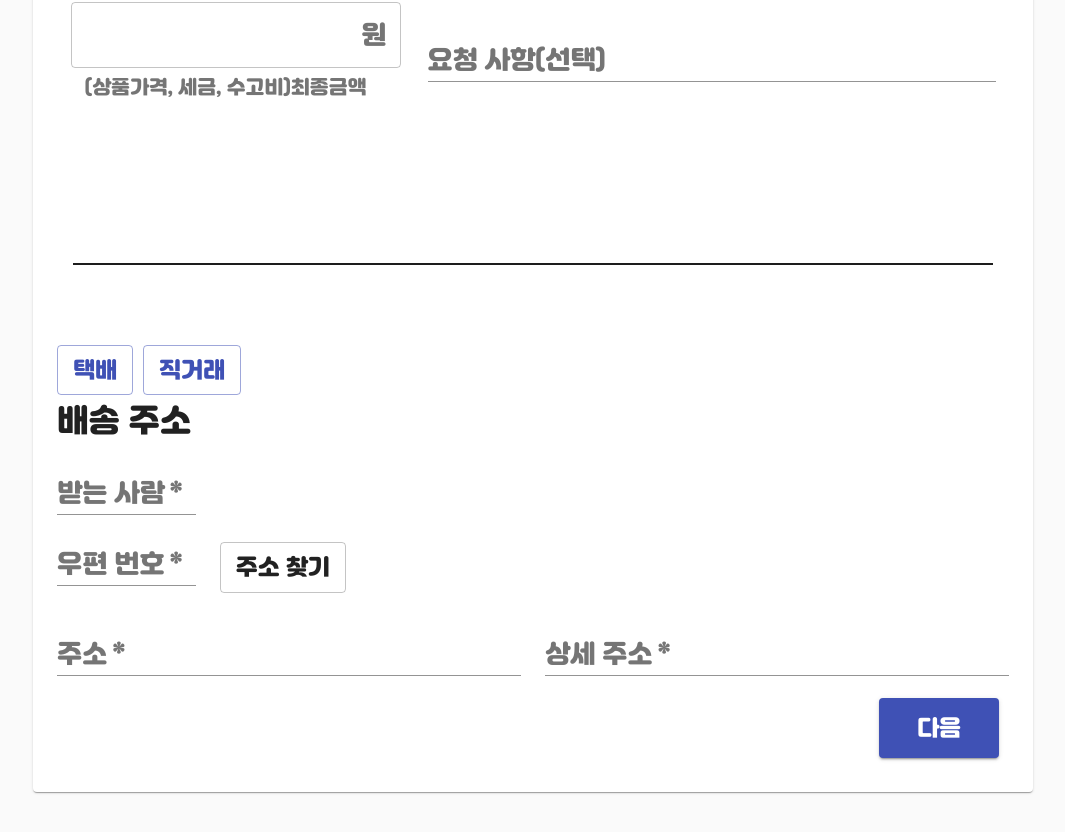
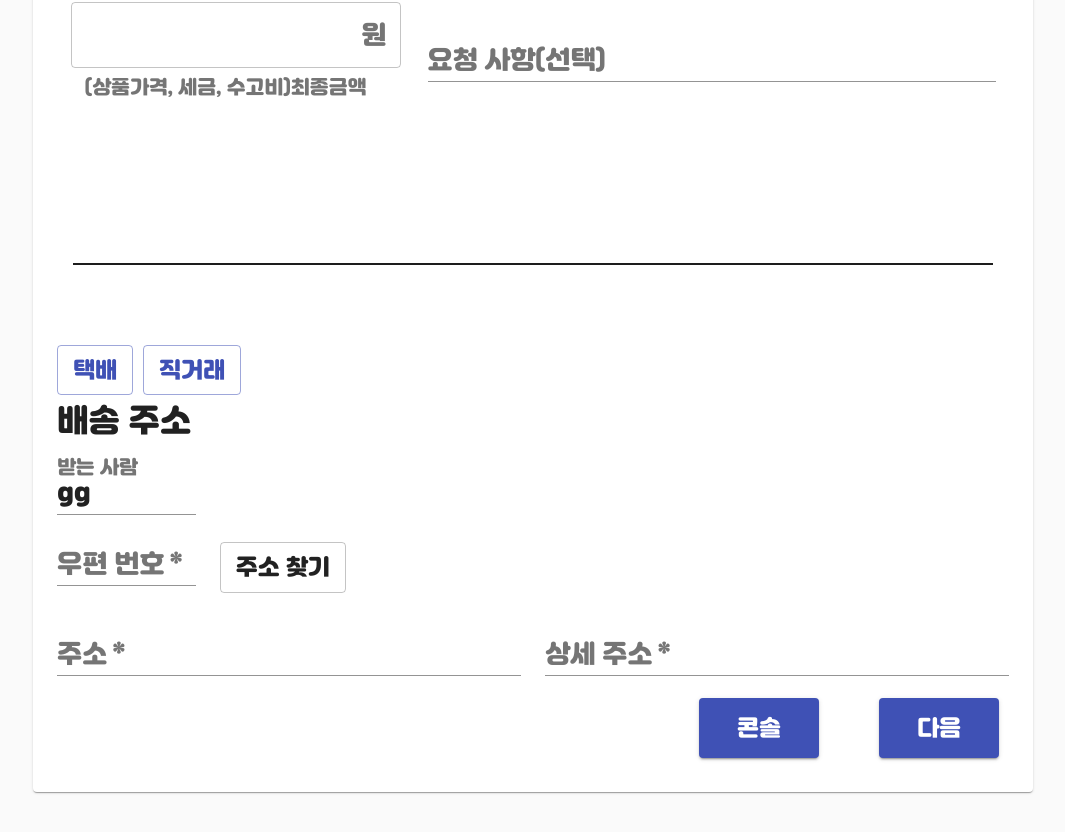
Before and after one commit to KIMHWANSEUNG/sada-dream_v1, a React (Create React App) app in the folder client/: page / in a window 1280 px wide. Shown: the part 1003-1835 px from the top of the page, without its empty margins (95-1160 px from the left). Built offline with nearby package versions, Linux system fonts and the light colour scheme.

Commit message:
부모 -> 자식 State 넘기기
state들은 넘겼지만 아직 동작하는 메서드를 작동 못함

```diff
--- a/client/src/Components/ProductAdd.js
+++ b/client/src/Components/ProductAdd.js
@@ -185,13 +185,15 @@ class CustomerAdd extends React.Component {
 
         //택배
         isDelivery: true,
-
-        //택배
-        receive_person: '',
+        receive_person: 'gg',
         post_number: '',
         adress: '',
         adress_detail:'',
 
+        //직거래
+        local_name:'',
+        city_name:'',
+        meet_addres:''
 
 
         };
@@ -205,6 +207,11 @@ class CustomerAdd extends React.Component {
             console.log(response.data);
         })
     }
+    handleFormSubmit2 = (e) => {
+        console.log(this.state.receive_person);
+
+        }
+
     // input file event
     handleFileChange = (e) => {
         console.log(e);
@@ -308,6 +315,8 @@ class CustomerAdd extends React.Component {
     handleDirectExchange = () => {
         this.setState({isDelivery: false});
     };
+
+
 
 
     // api event
@@ -617,11 +626,27 @@ class CustomerAdd extends React.Component {
                             </Grid>
 
                             {/*수령 방법*/}
+
+
                             {
-                                this.state.isDelivery ? (<Delivery />) : (<Directdeal />)
+                                this.state.isDelivery ?
+                                (<Delivery
+                                    handleValueChange={this.handleValueChange}
+                                    receive_person={this.state.receive_person}
+                                    post_number={this.state.post_number}
+                                    adress={this.state.adress}
+                                    adress_detail={this.state.adress_detail}
+                                    />)
+                                     :
+                                (<Directdeal
+                                    local_name={this.state.local_name}
+                                    city_name={this.state.city_name}
+                                    meet_addres={this.state.meet_addres}
+                                        />)
                             }
 
                             <Grid spacing={5} container  direction="row" justify="flex-end" alignItems="center">
+                            <Button className={classes.Button_next} variant="contained" color="primary" onClick={this.handleFormSubmit2}>콘솔</Button>
                             <Button className={classes.Button_next} variant="contained" color="primary" onClick={this.handleFormSubmit}>다음</Button>
                             </Grid>
 
--- a/client/src/Components/post_way/Delivery.js
+++ b/client/src/Components/post_way/Delivery.js
@@ -18,23 +18,19 @@ class Delivery extends React.Component{
     constructor(props){
         super(props);
         this.setState= {
-            receive_person: this.props.receive_person,
-            post_number: this.props.post_number,
-            adress: this.props.adress,
-            adress_detail:this.props.adress_detail,
-
+          receive_person: this.props.receive_person
         }
 
 
     }
     handleValueChange = (e) => {
-      let nextState = {};
-      nextState[e.target.name] = e.target.value;
-      this.setState(nextState);
   }
 
     render(){
         const {classes} = this.props;
+        const {handleValueChange} =this.props;
+        const {receive_person}=this.props
+        console.log(receive_person)
         return(
             <div>
         <Typography variant="h6" gutterBottom>
@@ -44,14 +40,13 @@ class Delivery extends React.Component{
           <Grid container spacing={3}>
                 <Grid item xs={2}>
                 <TextField
-                  required
                   id="receive_person"
                   label="받는 사람"
                   fullWidth
                   type="text"
                   multiline
                   value={this.props.receive_person}
-                  onChange={this.handleValueChange} />
+                  onChange={handleValueChange} />
                 </Grid>
             </Grid>
 
--- a/client/src/Components/post_way/Directdeal.js
+++ b/client/src/Components/post_way/Directdeal.js
@@ -22,7 +22,10 @@ import {MenuItem, Select,Typography, Grid,FormControl,InputLabel,} from '@materi
 class Directdeal extends React.Component{
     constructor(props){
         super(props);
-        this.state = {
+        this.setState = {
+            local_name:this.props.local_name,
+            city_name:this.props.city_name,
+            meet_addres:this.props.meet_addres,
             local_flag: 0,
         };
     }
@@ -46,6 +49,11 @@ class Directdeal extends React.Component{
         console.log("상세주소");
     }
 
+    handleValueChange = (e) => {
+        let nextState = {};
+        nextState[e.target.name] = e.target.value;
+        this.setState(nextState);
+    }
 
     render(){
 
@@ -122,7 +130,10 @@ class Directdeal extends React.Component{
                                 id="Detailed Address"
                                 label="상세주소"
                                 helperText="예시)서울역"
-                                fullWidth />
+                                fullWidth
+                                value={this.props.meet_addres}
+                                onChange={this.handleValueChange}
+                                />
                         </Grid>
 
             </div>
```
